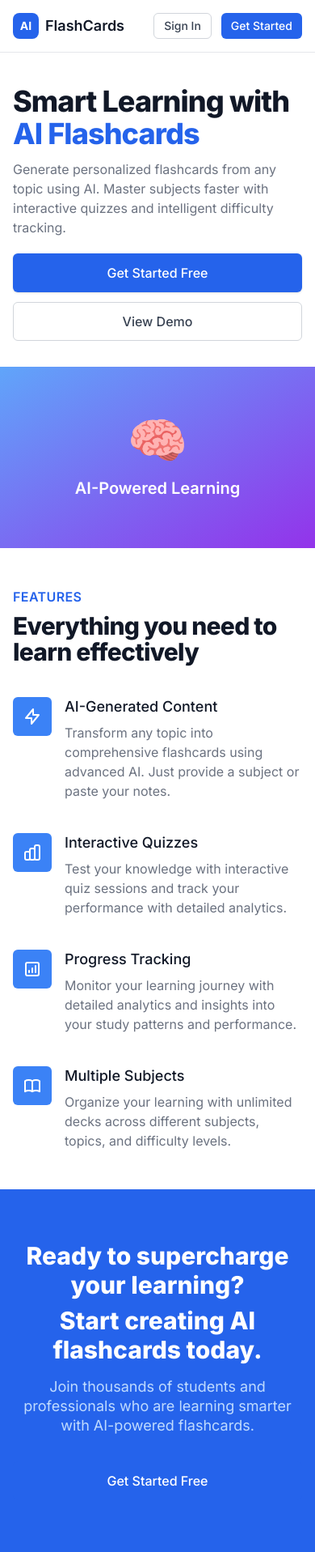
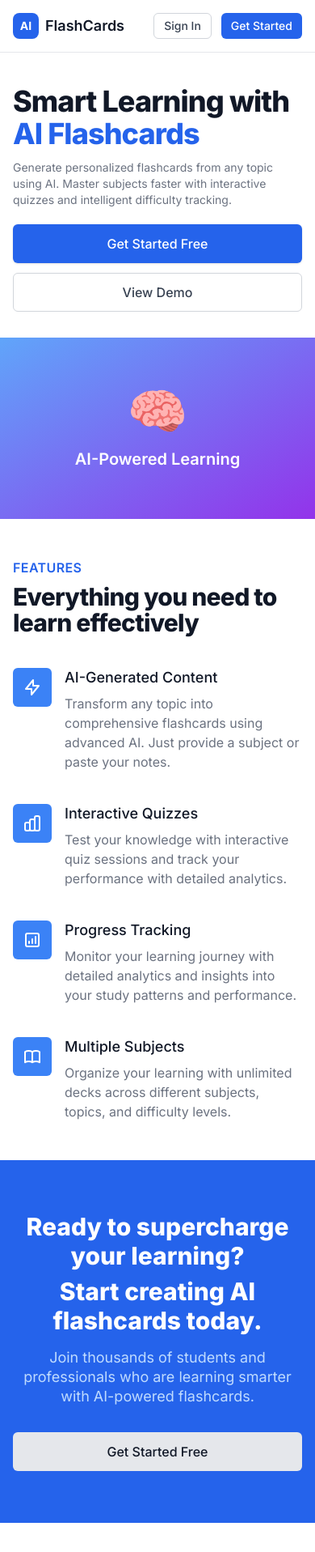
Before and after one commit to jaffrepaul/ai-flashcards-claude, a Next.js app: page / in a window 390 px wide. Shown: the whole page at 81% size. After the commit the page ends 1881 px from the top, so only its background shows below. Built offline with nearby package versions, Linux system fonts and the light colour scheme; no server answers.

Commit message:
more UI updates

```diff
--- a/src/app/page.tsx
+++ b/src/app/page.tsx
@@ -28,7 +28,7 @@ export default function HomePage() {
                       AI Flashcards
                     </span>
                   </h1>
-                  <p className='mt-3 text-base text-gray-500 sm:mt-5 sm:text-lg sm:max-w-xl sm:mx-auto md:mt-5 md:text-xl lg:mx-0'>
+                  <p className='mt-3 text-sm text-gray-500 sm:mt-5 sm:text-base sm:max-w-xl sm:mx-auto md:mt-5 md:text-lg lg:mx-0'>
                     Generate personalized flashcards from any topic using AI.
                     Master subjects faster with interactive quizzes and
                     intelligent difficulty tracking.
@@ -206,13 +206,21 @@ export default function HomePage() {
             <div className='mt-8'>
               {user ? (
                 <Link href='/dashboard'>
-                  <Button size='lg' className='w-full sm:w-auto'>
+                  <Button
+                    size='lg'
+                    variant='secondary'
+                    className='w-full sm:w-auto'
+                  >
                     Go to Dashboard
                   </Button>
                 </Link>
               ) : (
                 <Link href='/auth'>
-                  <Button size='lg' className='w-full sm:w-auto'>
+                  <Button
+                    size='lg'
+                    variant='secondary'
+                    className='w-full sm:w-auto'
+                  >
                     Get Started Free
                   </Button>
                 </Link>
--- a/src/components/layout/Header.tsx
+++ b/src/components/layout/Header.tsx
@@ -26,14 +26,7 @@ export function Header() {
             {user ? (
               <>{/* Dashboard functionality accessible from other pages */}</>
             ) : (
-              <>
-                <Link
-                  href='/'
-                  className='text-gray-600 hover:text-gray-900 transition-colors'
-                >
-                  Features
-                </Link>
-              </>
+              <>{/* Features are shown on the homepage */}</>
             )}
           </nav>
 
```
